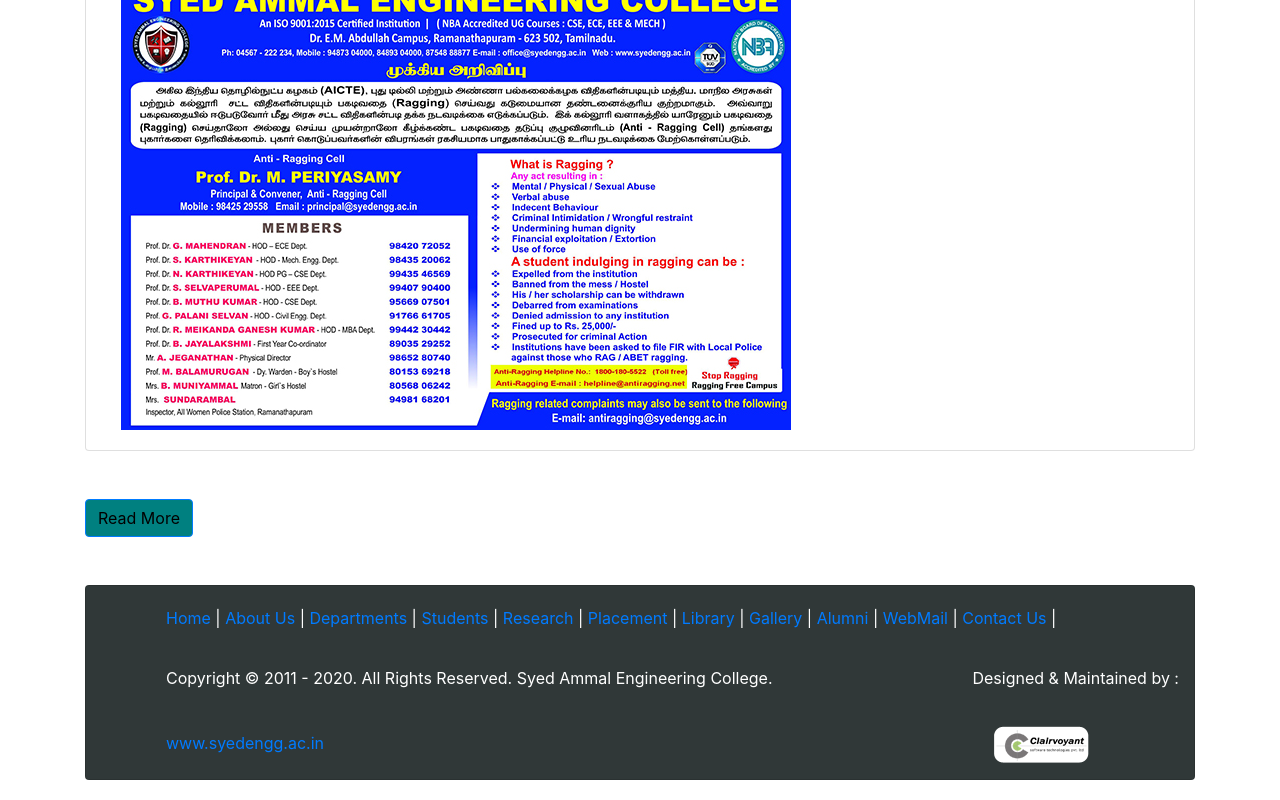
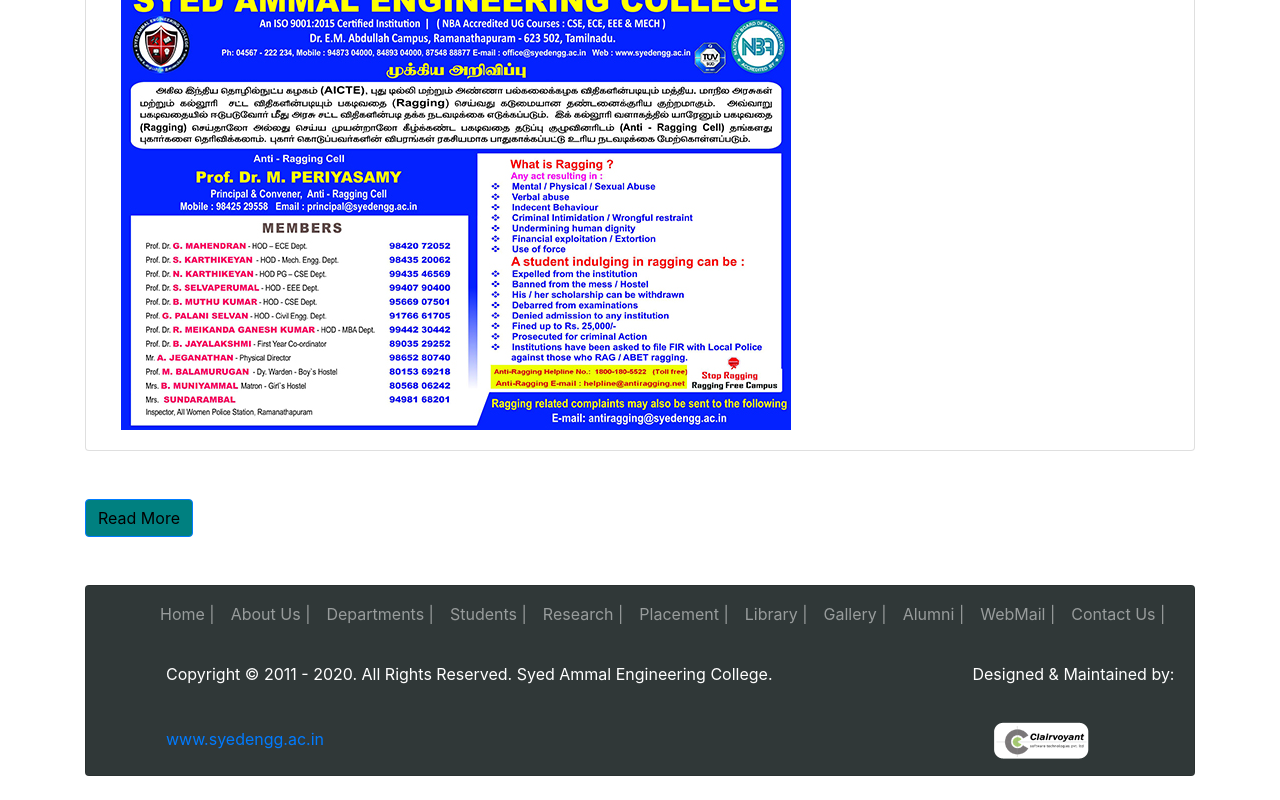
Before and after one commit to SafreenAfrana/college-app, a React (Create React App) app: page / in a window 1280 px wide. Shown: the part 2854-3654 px from the top of the page. Built offline with nearby package versions, Linux system fonts and the light colour scheme.

Commit message:
Update footer.jsx

```diff
--- a/src/components/Footer/footer.jsx
+++ b/src/components/Footer/footer.jsx
@@ -1,5 +1,5 @@
 import React, { Component } from "react";
-import { Card, Accordion, Image } from "react-bootstrap";
+import { Card, Accordion, Image , Nav,Navbar } from "react-bootstrap";
 import "./footer.css";
 class Contact extends Component {
   render() {
@@ -51,22 +51,29 @@
     ];
     return (
       <Accordion>
-        <Card className="footer">
-          <p>
+      <Card className="footer">
+        <Navbar collapseOnSelect expand="lg"  variant="dark">
+          <Navbar.Toggle aria-controls="responsive-navbar-nav" />
+            <Navbar.Collapse id="responsive-navbar-nav">
+              <Nav className="mr-auto">
+
             {links.map((l) => {
               return (
-                <>
-                  <a href={l.href}> {l.name} </a>
-                  <span class="fpad">| </span>
-                </>
+
+                  <Nav.Link href={l.href}>{l.name}
+                  <span class="fpad">   |</span>
+                  </Nav.Link>
               );
             })}
-          </p>
+            </Nav>
+            </Navbar.Collapse>
+          </Navbar>
           <p>
             Copyright © 2011 - 2020. All Rights Reserved. Syed Ammal Engineering
             College.
-            <span className="id">Designed & Maintained by : </span>
+            <span className="id">Designed & Maintained by: </span>
           </p>
+
           <p>
             <a href="http://www.syedengg.ac.in/">www.syedengg.ac.in</a>
             <span className="logo">
```
